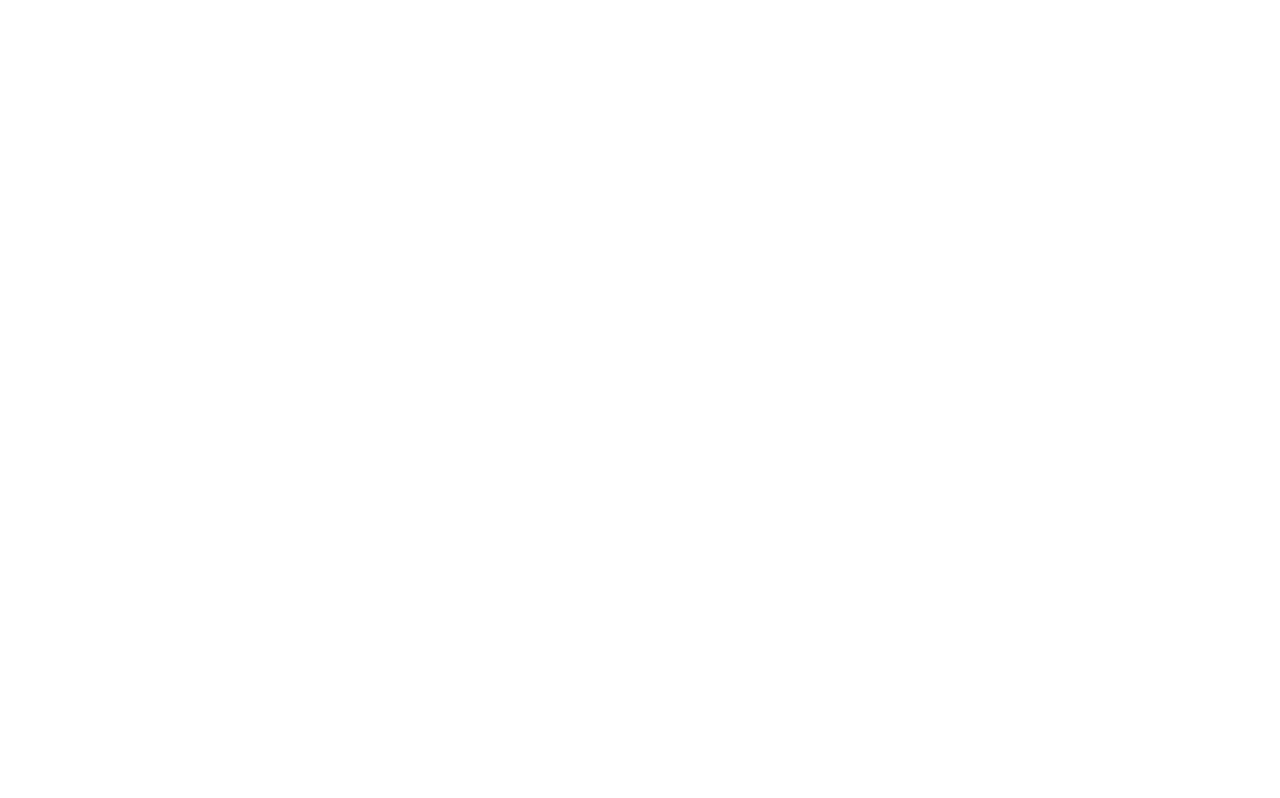
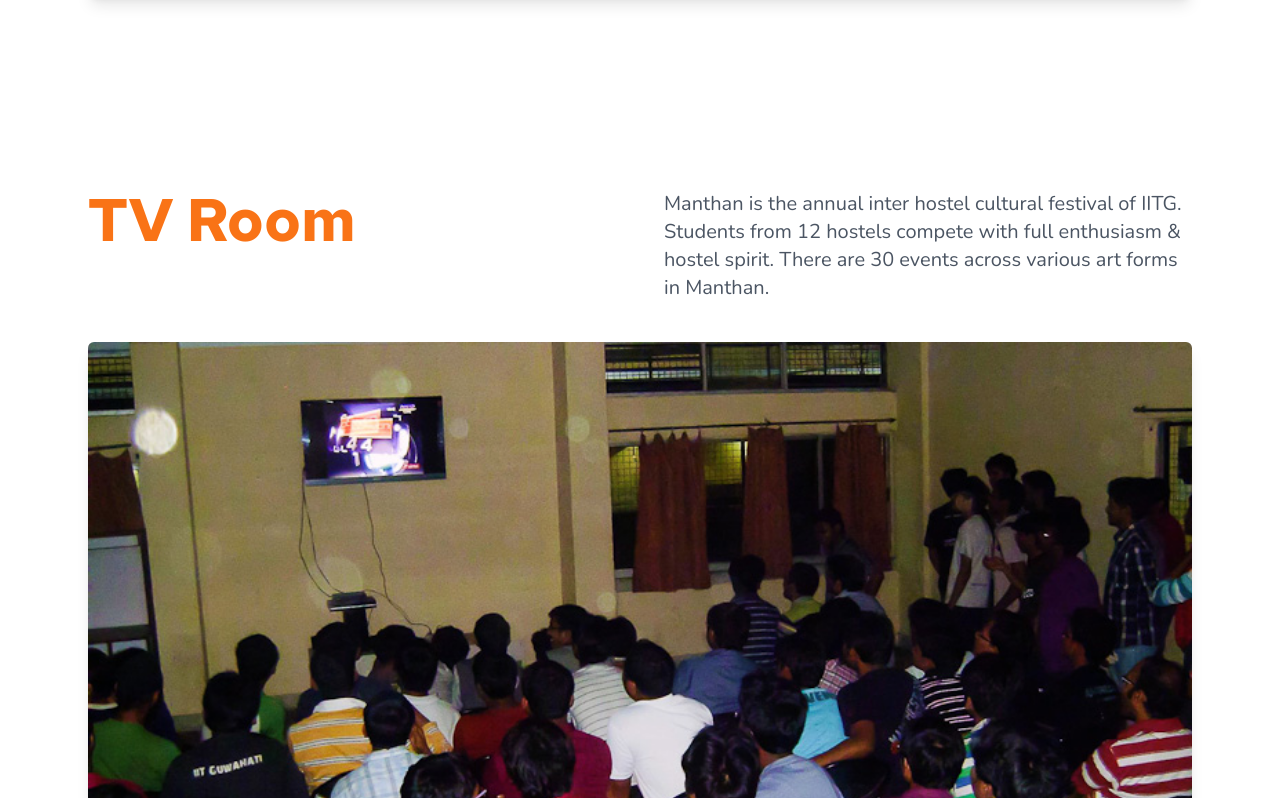
Before and after one commit to swciitg/Freshers_Portal, a React (Create React App) app in the folder frontend/: page /facilities in a window 1280 px wide. Before the commit this address had no page. Shown: the part 1642-2440 px from the top of the page. Before the commit the page ends 800 px from the top, so only its background shows below. Built offline with nearby package versions, Linux system fonts and the light colour scheme.

Commit message:
Implement Hostel Facilities page

```diff
--- a/frontend/src/App.js
+++ b/frontend/src/App.js
@@ -3,7 +3,7 @@ import Homepage from './pages/Homepage';
 import { BrowserRouter , Route , Routes } from 'react-router-dom';
 import ListHostelPage from './pages/ListHostelPage';
 import InterHostel from './pages/InterHostel';
-// import HostelFacilities from './pages/HostelFacilities';
+import HostelFacilities from './pages/HostelFacilities';
 
 function App() {
   return (
@@ -13,8 +13,8 @@ function App() {
         <Route path="/" element={<Homepage/>}/>
         <Route path="/hostel-list" element={<ListHostelPage/>}/>
         <Route path="/hostel-events" element={<InterHostel/>}/>
-        {/* <Route path="/hostel-fac" element={<HostelFacilities/>}/>
-        <Route path="/facilities" element={<HostelFacilities/>}/> */}
+        <Route path="/hostel-fac" element={<HostelFacilities/>}/>
+        <Route path="/facilities" element={<HostelFacilities/>}/>
       </Routes>
       </BrowserRouter>
     </div>
--- /dev/null
+++ b/frontend/src/components/HostelFacilities/Facilities.js
@@ -0,0 +1,56 @@
+import React from 'react';
+
+const Facilities = (props) => {
+  return (
+    <div className="bg-white min-h-screen px-6 sm:px-8 md:px-12 py-16">
+      {/* Title, Button, and Description Section */}
+      <div className="max-w-7xl mx-auto grid md:grid-cols-2 gap-12 items-start">
+        {/* Left Section: Title and Button */}
+        <div className="space-y-6">
+          <h1 className="text-4xl sm:text-5xl md:text-6xl font-bold leading-tight text-orange-500">
+            {props.name}
+          </h1>
+
+          {/* <a
+            href={props.wikiUrl}
+            className="text-base sm:text-lg font-semibold text-gray-500 inline-flex items-center border px-4 py-2 rounded-md shadow-sm hover:bg-gray-50"
+          >
+            Campus Wiki
+            <svg
+              className="ml-2 h-5 w-5"
+              fill="none"
+              stroke="currentColor"
+              strokeWidth="2"
+              viewBox="0 0 24 24"
+              xmlns="http://www.w3.org/2000/svg"
+            >
+              <path
+                strokeLinecap="round"
+                strokeLinejoin="round"
+                d="M14 5l7 7m0 0l-7 7m7-7H3"
+              />
+            </svg>
+          </a> */}
+        </div>
+
+        {/* Right Section: Description */}
+        <div>
+          <p className="text-gray-600 text-base sm:text-lg md:text-xl leading-relaxed">
+            {props.description}
+          </p>
+        </div>
+      </div>
+
+      {/* Image Section */}
+      <div className="max-w-7xl mx-auto mt-10">
+        <img
+          src={props.imageUrl}
+          alt={props.name}
+          className="object-cover w-full h-auto rounded-md shadow-lg"
+        />
+      </div>
+    </div>
+  );
+};
+
+export default Facilities;
--- /dev/null
+++ b/frontend/src/components/HostelFacilities/Main.js
@@ -0,0 +1,90 @@
+import React from 'react'
+import Navbar from '../HostelPage/Navbar'
+import Facilities  from './Facilities'
+import Footer from '../InterHostelPage/Footer'
+const Main = () => {
+    const Hosteldata = [
+        {
+            name: "Library/Reading Room",
+            description:"12 hostels, 7 days, 1 title! The inter hostel technical and management festival where nous and creativity are one’s only saviors. With a conflux of competitions from Robotics, Product Design, Finance and Management, Marketing Strategy, Quizzes, Astronomy and Gaming, this fest has been successful in uniting people from each year and department, besides inculcating the hostel spirit. The hostel which ranks first after considering the performances in each event is tagged as the 'Kriti Champions'.",
+            imageUrl: "/library.png",
+            wikiUrl: "#",
+        },
+        {
+            name: "TV Room",
+            description:"Manthan is the annual inter hostel cultural festival of IITG. Students from 12 hostels compete with full enthusiasm & hostel spirit. There are 30 events across various art forms in Manthan.",
+            imageUrl: "/tvroom.png",
+            wikiUrl: "#",
+        },
+        {
+            name: "Mess",
+            description:"Spardha, the inter hostel sports competition, provides platform for all sportsmen, experienced and amateurs, in the campus. With the pride of your hostel at stake, this time in the sporting arena, Spardha will let you push the boundaries of what you can do for your hostel. It stretches throughout the even semester, and sees by far the largest participation from the students at IIT Guwahati. From aquatics to soccer, you can follow any sport that you love.",
+            imageUrl: "/mess.png",
+            wikiUrl: "#",
+        },
+        {
+            name: "Canteen",
+            description:"Spardha, the inter hostel sports competition, provides platform for all sportsmen, experienced and amateurs, in the campus. With the pride of your hostel at stake, this time in the sporting arena, Spardha will let you push the boundaries of what you can do for your hostel. It stretches throughout the even semester, and sees by far the largest participation from the students at IIT Guwahati. From aquatics to soccer, you can follow any sport that you love.",
+            imageUrl: "/spardha.png",
+            wikiUrl: "#",
+        },
+        {
+            name: "Juice Center",
+            description:"Spardha, the inter hostel sports competition, provides platform for all sportsmen, experienced and amateurs, in the campus. With the pride of your hostel at stake, this time in the sporting arena, Spardha will let you push the boundaries of what you can do for your hostel. It stretches throughout the even semester, and sees by far the largest participation from the students at IIT Guwahati. From aquatics to soccer, you can follow any sport that you love.",
+            imageUrl: "/spardha.png",
+            wikiUrl: "#",
+        },{
+            name: "Pantry",
+            description:"Spardha, the inter hostel sports competition, provides platform for all sportsmen, experienced and amateurs, in the campus. With the pride of your hostel at stake, this time in the sporting arena, Spardha will let you push the boundaries of what you can do for your hostel. It stretches throughout the even semester, and sees by far the largest participation from the students at IIT Guwahati. From aquatics to soccer, you can follow any sport that you love.",
+            imageUrl: "/spardha.png",
+            wikiUrl: "#",
+        },{
+            name: "Music Room",
+            description:"Spardha, the inter hostel sports competition, provides platform for all sportsmen, experienced and amateurs, in the campus. With the pride of your hostel at stake, this time in the sporting arena, Spardha will let you push the boundaries of what you can do for your hostel. It stretches throughout the even semester, and sees by far the largest participation from the students at IIT Guwahati. From aquatics to soccer, you can follow any sport that you love.",
+            imageUrl: "/spardha.png",
+            wikiUrl: "#",
+        },{
+            name: "Sports Facilities",
+            description:"Spardha, the inter hostel sports competition, provides platform for all sportsmen, experienced and amateurs, in the campus. With the pride of your hostel at stake, this time in the sporting arena, Spardha will let you push the boundaries of what you can do for your hostel. It stretches throughout the even semester, and sees by far the largest participation from the students at IIT Guwahati. From aquatics to soccer, you can follow any sport that you love.",
+            imageUrl: "/spardha.png",
+            wikiUrl: "#",
+        },{
+            name: "Gymnasium",
+            description:"Spardha, the inter hostel sports competition, provides platform for all sportsmen, experienced and amateurs, in the campus. With the pride of your hostel at stake, this time in the sporting arena, Spardha will let you push the boundaries of what you can do for your hostel. It stretches throughout the even semester, and sees by far the largest participation from the students at IIT Guwahati. From aquatics to soccer, you can follow any sport that you love.",
+            imageUrl: "/spardha.png",
+            wikiUrl: "#",
+        },{
+            name: "Stationery Shop",
+            description:"Spardha, the inter hostel sports competition, provides platform for all sportsmen, experienced and amateurs, in the campus. With the pride of your hostel at stake, this time in the sporting arena, Spardha will let you push the boundaries of what you can do for your hostel. It stretches throughout the even semester, and sees by far the largest participation from the students at IIT Guwahati. From aquatics to soccer, you can follow any sport that you love.",
+            imageUrl: "/spardha.png",
+            wikiUrl: "#",
+        },
+
+    ];
+  return (
+    <div className="min-h-screen bg-white">
+    <Navbar />
+    <div className="h-[calc(60vh-96px)] flex items-center justify-center px-4">
+      <h1 className="text-6xl md:text-7xl lg:text-8xl xl:text-9xl font-bold text-gray-300 text-center">
+        Hostel Facilities
+      </h1>
+    </div>
+
+      {/* Automated Hostel Rendering */}
+      <div className="space-y-16 py-16 px-10">
+        {Hosteldata.map((event, index) => (
+          <Facilities
+            key={index}
+            name={event.name}
+            description={event.description}
+            imageUrl={event.imageUrl}
+            wikiUrl={event.wikiUrl}
+          />
+        ))}
+      </div>
+      <Footer/>
+  </div>
+  )
+}
+
+export default Main
--- /dev/null
+++ b/frontend/src/pages/HostelFacilities.js
@@ -0,0 +1,12 @@
+import React from 'react'
+import Main from '../components/HostelFacilities/Main'
+
+const HostelFacilities = () => {
+  return (
+    <div>
+        <Main/>
+    </div>
+  )
+}
+
+export default HostelFacilities
```
